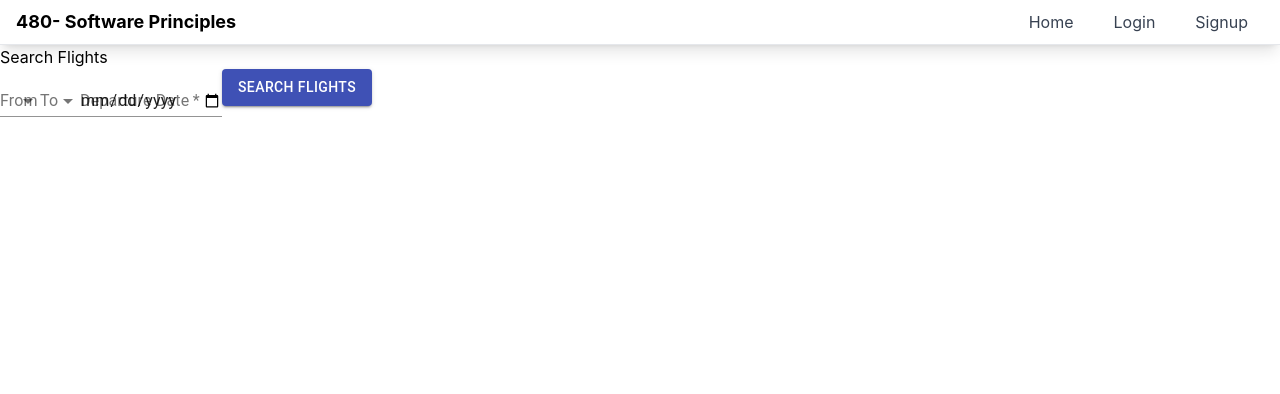
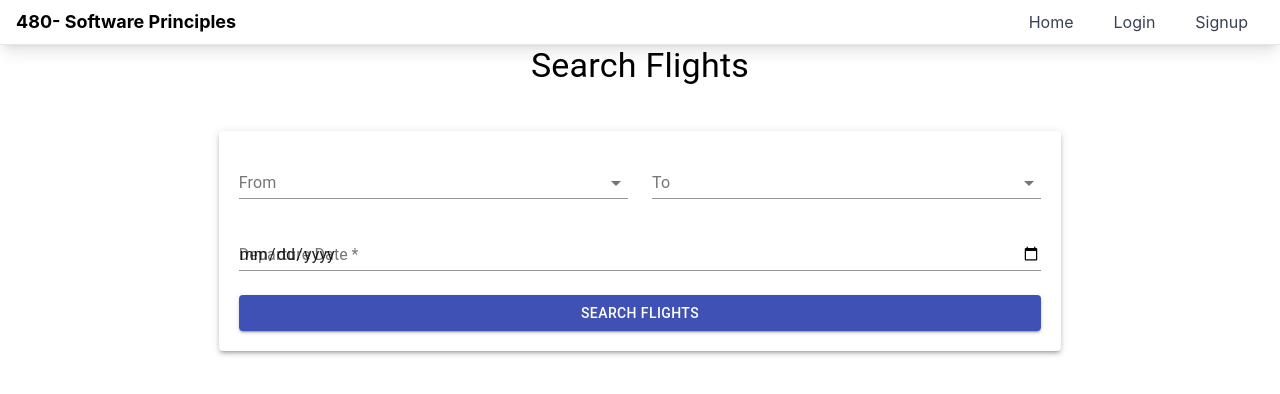
Before and after one commit to syrilj/ENSF480_FINAL_PROJECT, a React (Create React App) app in the folder flight_frontend/React-Routing/: page /SearchFlight in a window 1280 px wide. Shown: the top 394 px of the page. Built offline with nearby package versions, Linux system fonts and the light colour scheme.

Commit message:
improved styling of search flight

```diff
--- a/flight_frontend/React-Routing/src/component/SearchFlight.js
+++ b/flight_frontend/React-Routing/src/component/SearchFlight.js
@@ -1,12 +1,8 @@
 import React, { useState } from "react";
 import axios from "axios";
 import {
-  Table,
-  TableBody,
-  TableCell,
-  TableContainer,
-  TableHead,
-  TableRow,
+  Typography,
+  Grid,
   Paper,
   TextField,
   Button,
@@ -15,6 +11,12 @@ import {
   InputLabel,
   Select,
   MenuItem,
+  Table,
+  TableBody,
+  TableCell,
+  TableContainer,
+  TableHead,
+  TableRow,
 } from "@material-ui/core";
 import { useNavigate } from "react-router-dom";
 
@@ -30,7 +32,7 @@ const SearchFlights = ({ onSelectFlight }) => {
   const [loading, setLoading] = useState(false);
 
   const locations = ["Calgary", "Vancouver", "New York", "Los Angeles"];
-  const navigate = useNavigate(); // Move useNavigate outside of the event handler
+  const navigate = useNavigate();
 
   const onSubmit = async (e) => {
     e.preventDefault();
@@ -59,22 +61,14 @@ const SearchFlights = ({ onSelectFlight }) => {
 
   const handleSelectFlight = (selectedFlight) => {
     try {
-      // Store the selected flight in local storage
       localStorage.setItem("selectedFlight", JSON.stringify(selectedFlight));
       console.log("Selected Flight:", selectedFlight);
-
-      // Navigate to the seat map page
-      // Replace the following line with your actual navigation logic
-      // For example, you can use react-router-dom or window.location.href
-      // For demonstration purposes, I'm using a console.log statement
       navigate("/seatmap");
-
       console.log("Navigating to Seat Map Page...");
     } catch (error) {
       console.error("Error while handling selected flight:", error);
     }
   };
-
 
   const handleChange = (e) => {
     setFlightSearchForm({
@@ -84,10 +78,18 @@ const SearchFlights = ({ onSelectFlight }) => {
   };
 
   return (
-      <div>
-        <h2>Search Flights</h2>
+      <Grid container spacing={4} justify="center">
+        <Grid item xs={12}>
+          <Typography variant="h4" align="center" gutterBottom>
+            Search Flights
+          </Typography>
+        </Grid>
+        <Grid item xs={12} sm={8}>
+          <Paper elevation={3} style={{ padding: 20 }}>
             <form onSubmit={onSubmit}>
-          <FormControl>
+              <Grid container spacing={3}>
+                <Grid item xs={12} sm={6}>
+                  <FormControl fullWidth>
                     <InputLabel htmlFor="from">From</InputLabel>
                     <Select
                         label="From"
@@ -104,8 +106,9 @@ const SearchFlights = ({ onSelectFlight }) => {
                       ))}
                     </Select>
                   </FormControl>
-
-          <FormControl>
+                </Grid>
+                <Grid item xs={12} sm={6}>
+                  <FormControl fullWidth>
                     <InputLabel htmlFor="to">To</InputLabel>
                     <Select
                         label="To"
@@ -122,8 +125,10 @@ const SearchFlights = ({ onSelectFlight }) => {
                       ))}
                     </Select>
                   </FormControl>
-
+                </Grid>
+                <Grid item xs={12}>
                   <TextField
+                      fullWidth
                       label="Departure Date"
                       type="date"
                       id="dept_date"
@@ -132,14 +137,25 @@ const SearchFlights = ({ onSelectFlight }) => {
                       onChange={handleChange}
                       required
                   />
-
-          <Button type="submit" variant="contained" color="primary" disabled={loading}>
+                </Grid>
+                <Grid item xs={12}>
+                  <Button
+                      type="submit"
+                      variant="contained"
+                      color="primary"
+                      disabled={loading}
+                      fullWidth
+                  >
                     {loading ? <CircularProgress size={24} /> : "Search Flights"}
                   </Button>
+                </Grid>
+              </Grid>
             </form>
-
-        {/* Display Search Results */}
+          </Paper>
+        </Grid>
         {searchResults.length > 0 && (
+            <Grid item xs={12} sm={8}>
+              <Paper elevation={3} style={{ padding: 20, marginTop: 20 }}>
                 <TableContainer component={Paper}>
                   <Table>
                     <TableHead>
@@ -148,7 +164,7 @@ const SearchFlights = ({ onSelectFlight }) => {
                         <TableCell>From</TableCell>
                         <TableCell>To</TableCell>
                         <TableCell>Departure Date</TableCell>
-                    <TableCell>Action</TableCell> {/* New column for the action button */}
+                        <TableCell>Action</TableCell>
                       </TableRow>
                     </TableHead>
                     <TableBody>
@@ -172,11 +188,17 @@ const SearchFlights = ({ onSelectFlight }) => {
                     </TableBody>
                   </Table>
                 </TableContainer>
+              </Paper>
+            </Grid>
         )}
-
-        {/* Display Error Message */}
-        {error && <p style={{ color: "red" }}>{error}</p>}
-      </div>
+        {error && (
+            <Grid item xs={12} sm={8}>
+              <Typography variant="body2" align="center" style={{ color: "red" }}>
+                {error}
+              </Typography>
+            </Grid>
+        )}
+      </Grid>
   );
 };
 
```
Lines whose indentation alone changed are shown as unchanged.
